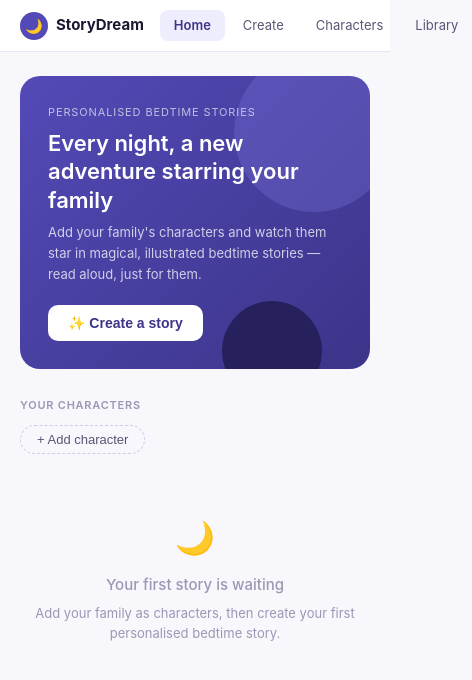
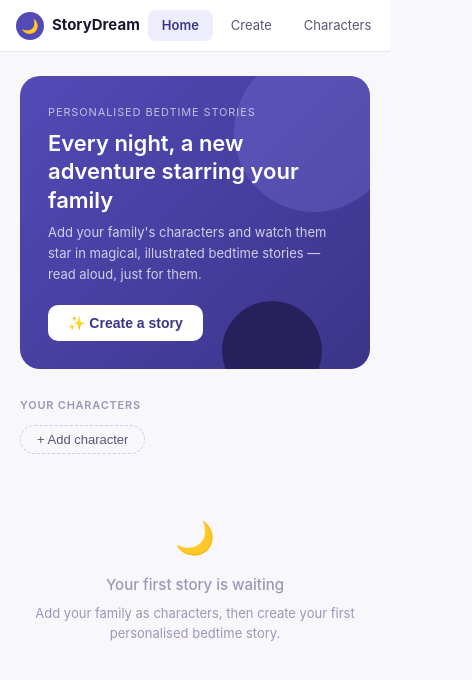
Before and after one commit to jeshil-prog/Kids-Story-Builder-App, a React (Vite) app: page / in a window 390 px wide. Shown: the top 680 px of the page, 472 px wide, since content can reach past the window. Built offline with nearby package versions, Linux system fonts and the light colour scheme.

Commit message:
fix mobile content clipping - remove maxWidth constraint

```diff
--- a/src/App.jsx
+++ b/src/App.jsx
@@ -24,10 +24,12 @@ function Nav() {
       <div style={{
         background: 'var(--surface-nav)',
         borderBottom: '0.5px solid var(--border)',
-        padding: '0 20px',
+        padding: '0 16px',
         paddingTop: 'env(safe-area-inset-top, 0px)',
-        display: 'flex', alignItems: 'center', gap: 16,
-        height: 'calc(52px + env(safe-area-inset-top, 0px))', flexShrink: 0
+        display: 'flex', alignItems: 'center', gap: 8,
+        height: 'calc(52px + env(safe-area-inset-top, 0px))',
+        flexShrink: 0, width: '100%', boxSizing: 'border-box',
+        overflowX: 'hidden'
       }}>
         <div style={{ display: 'flex', alignItems: 'center', gap: 8 }}>
           <div style={{ width: 28, height: 28, borderRadius: '50%', background: '#534AB7', display: 'flex', alignItems: 'center', justifyContent: 'center', fontSize: 14 }}>🌙</div>
@@ -71,9 +73,9 @@ function Nav() {
 export default function App() {
   return (
     <BrowserRouter>
-      <div style={{ display: 'flex', flexDirection: 'column', minHeight: '100vh', background: 'var(--surface-0)' }}>
+      <div style={{ display: 'flex', flexDirection: 'column', minHeight: '100dvh', background: 'var(--surface-0)', overflowX: 'hidden' }}>
         <Nav />
-        <div style={{ flex: 1, display: 'flex', flexDirection: 'column', maxWidth: 680, width: '100%', margin: '0 auto', alignSelf: 'stretch' }}>
+        <div style={{ flex: 1, display: 'flex', flexDirection: 'column', width: '100%', overflowX: 'hidden' }}>
           <Routes>
             <Route path="/" element={<Home />} />
             <Route path="/create" element={<Create />} />
```
Also changed, not shown: 2 other files (tests, documents, lock files or other folders).
